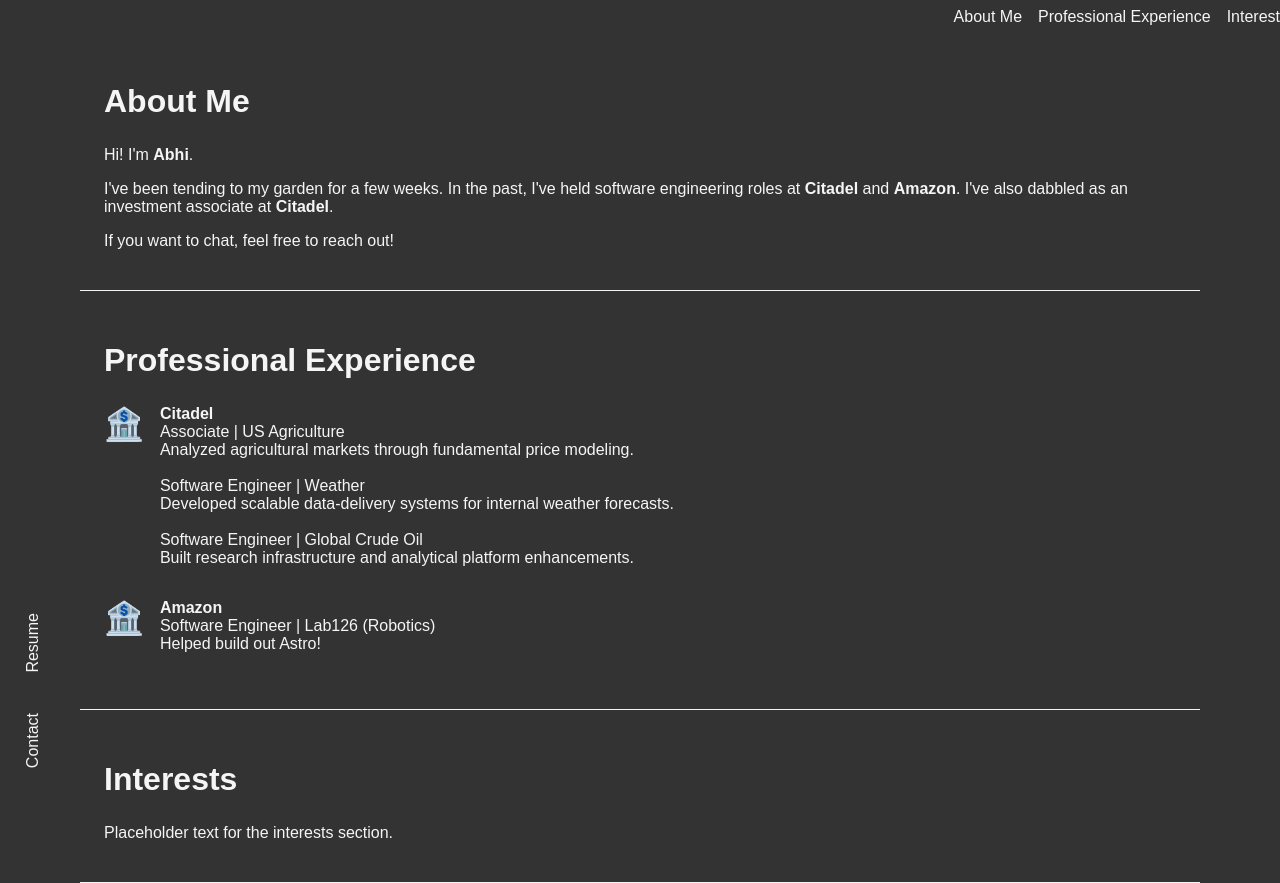
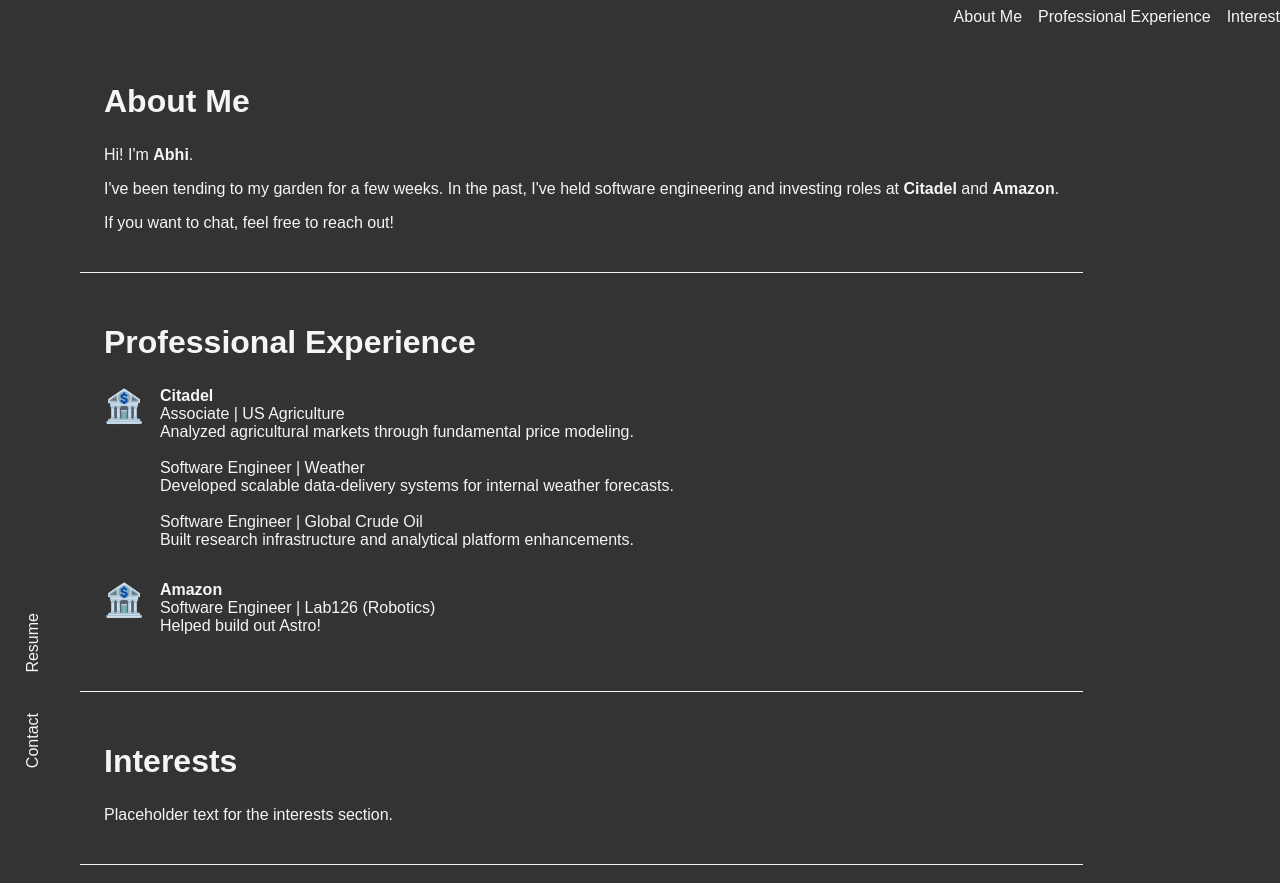
Before and after one commit to abhianand1999/abhianand1999.github.io, a React (Vite) app: page / in a window 1280 px wide. Built offline with nearby package versions, Linux system fonts and the light colour scheme.

Commit message:
Minor update

```diff
--- a/src/components/About.jsx
+++ b/src/components/About.jsx
@@ -8,7 +8,7 @@
         Hi! I'm <strong>Abhi</strong>.
       </p>
       <p>
-        I've been tending to my garden for a few weeks. In the past, I've held software engineering roles at <strong>Citadel</strong> and <strong>Amazon</strong>. I've also dabbled as an investment associate at <strong>Citadel</strong>.
+        I've been tending to my garden for a few weeks. In the past, I've held software engineering and investing roles at <strong>Citadel</strong> and <strong>Amazon</strong>.
       </p>
       <p>
         If you want to chat, feel free to reach out!
```
